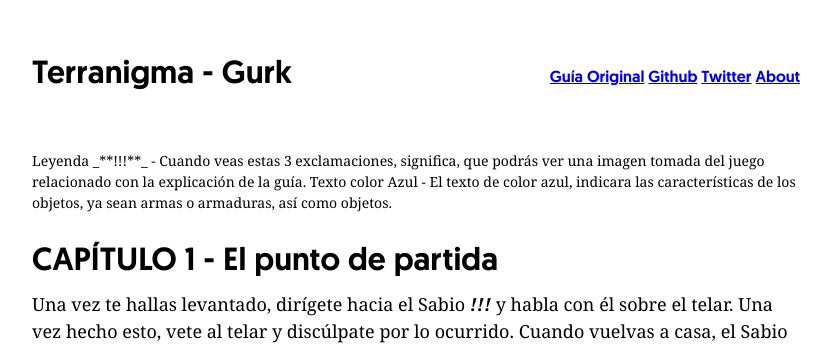
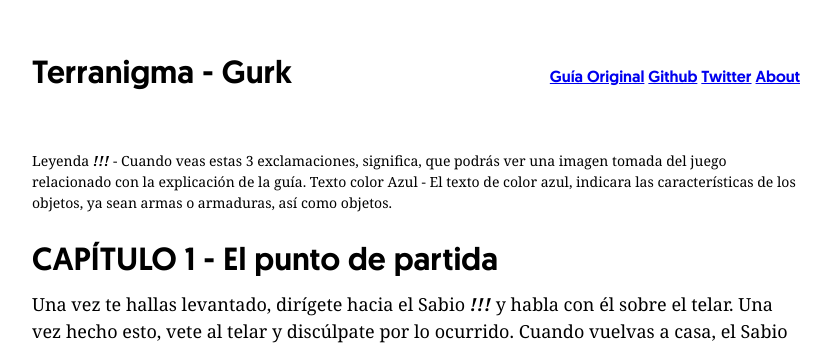
Before and after one commit to hacknug/iguides, a Jekyll site: the page built from _posts/2015-05-18-capitulo-1.md, in a window 1280 px wide and 900 px high. Shown: the top 345 px of the window, without its empty margins (224-1055 px from the left). Built offline with Jekyll 4.4.1, drawn with Linux system fonts in a browser that asks for light colours; Markdown is read by kramdown in place of the engine named in the settings; a style sheet for code colours, icons or effects is not loaded.

Commit message:
no message

```diff
--- a/_posts/2015-05-18-capitulo-1.md
+++ b/_posts/2015-05-18-capitulo-1.md
@@ -4,7 +4,7 @@
 
 <p class="leyenda">
 Leyenda
-_**!!!**_ - Cuando veas estas 3 exclamaciones, significa, que podrás ver una imagen tomada del juego relacionado con la explicación de la guía.
+<em><strong>!!!</strong></em> - Cuando veas estas 3 exclamaciones, significa, que podrás ver una imagen tomada del juego relacionado con la explicación de la guía.
 Texto color Azul - El texto de color azul, indicara las características de los objetos, ya sean armas o armaduras, así como objetos.
 </p>
 
```
